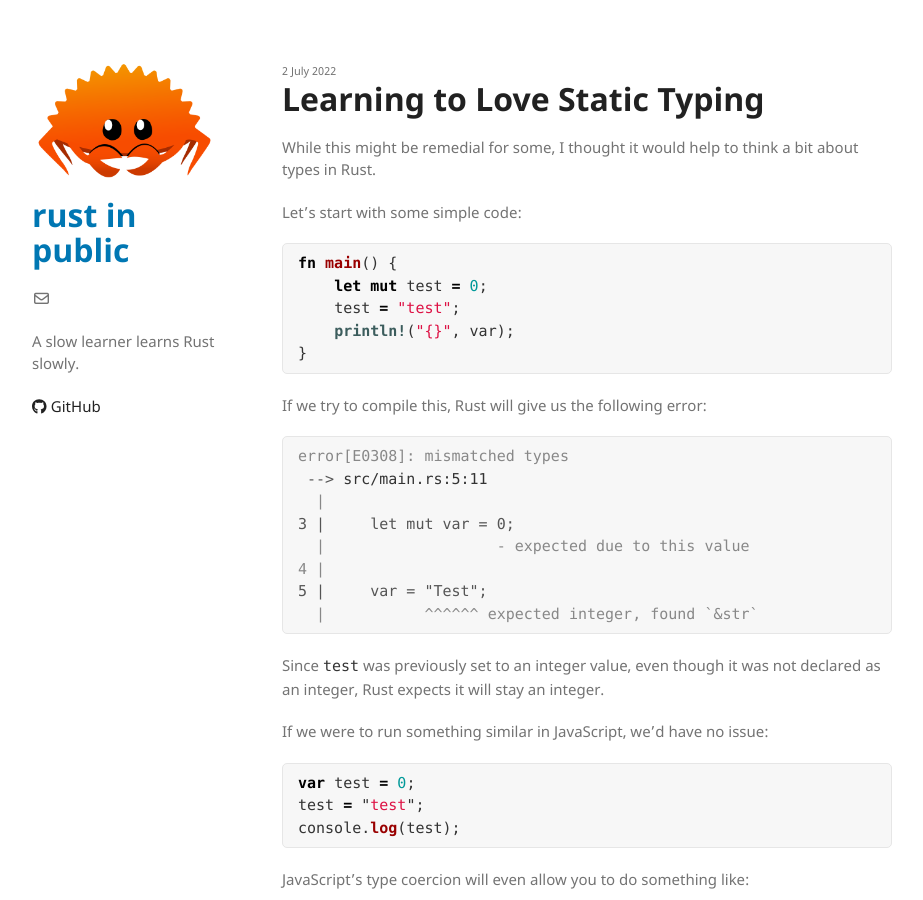
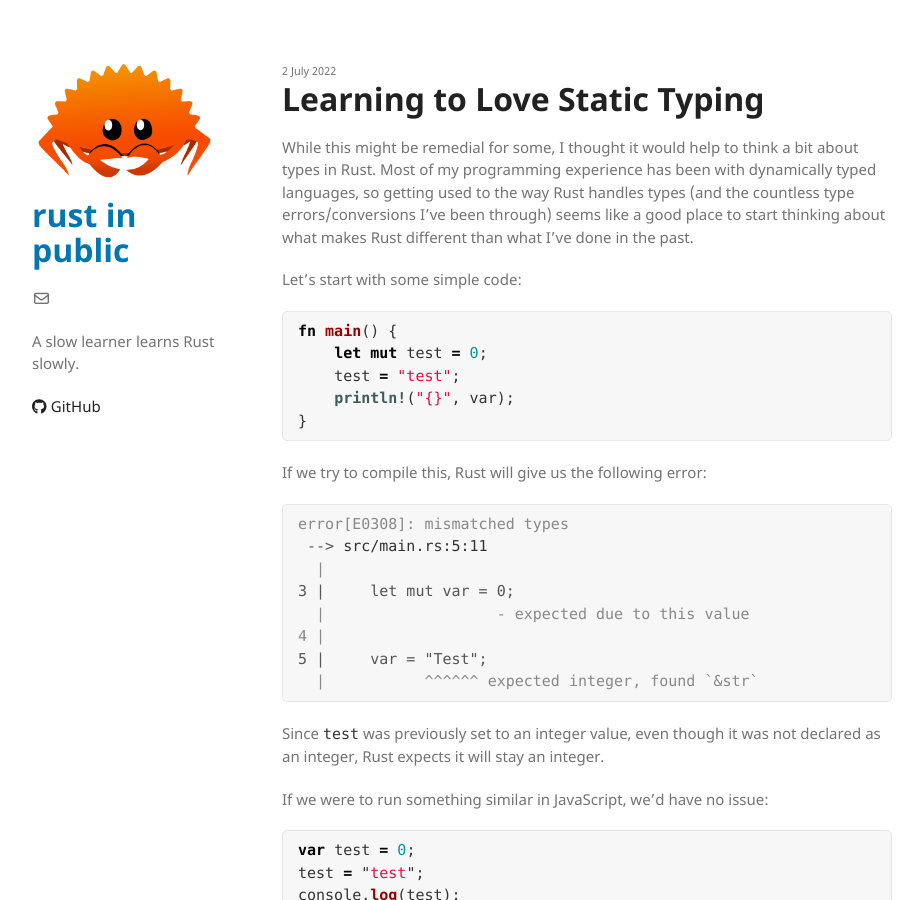
Before and after one commit to rust-in-public/rust-in-public.github.io, a Jekyll site: the page built from _posts/2022-07-02-learing-to-love-static-typing.md, in a window 1280 px wide and 900 px high. Shown: the whole window, without its empty margins (178-1101 px from the left). Built offline with Jekyll 4.4.1, drawn with Linux system fonts in a browser that asks for light colours.

Commit message:
Update 2022-07-02-learing-to-love-static-typing.md

```diff
--- a/_posts/2022-07-02-learing-to-love-static-typing.md
+++ b/_posts/2022-07-02-learing-to-love-static-typing.md
@@ -4,7 +4,7 @@ title: "Learning to Love Static Typing"
 tag: types
 ---
 
-While this might be remedial for some, I thought it would help to think a bit about types in Rust.
+While this might be remedial for some, I thought it would help to think a bit about types in Rust. Most of my programming experience has been with dynamically typed languages, so getting used to the way Rust handles types (and the countless type errors/conversions I've been through) seems like a good place to start thinking about what makes Rust different than what I've done in the past.
 
 Let's start with some simple code:
 
```
